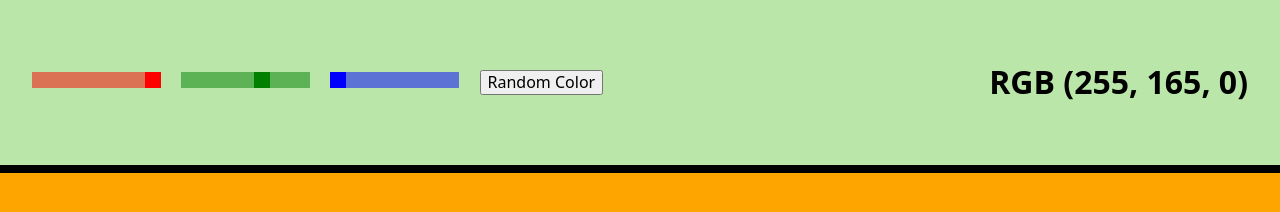
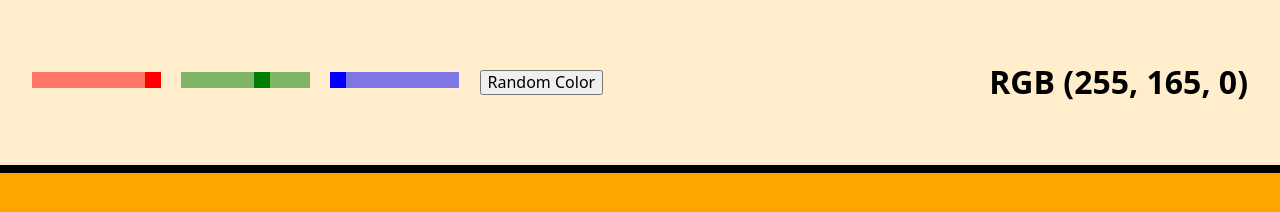
Before and after one commit to Vieraaaas/color-mixer, a plain HTML site: page index.html in a window 1280 px wide. Drawn offline with nearby package versions, Linux system fonts and the light colour scheme.

Commit message:
style: let header adjust to main color

```diff
--- a/style.css
+++ b/style.css
@@ -18,7 +18,7 @@ header {
   padding: 2rem;
   align-items: center;
   border-bottom: 0.5rem solid black;
-  background-color: rgb(186, 230, 169);
+  background-color: rgba(var(--color), 0.2);
 }
 
 header input {
```
